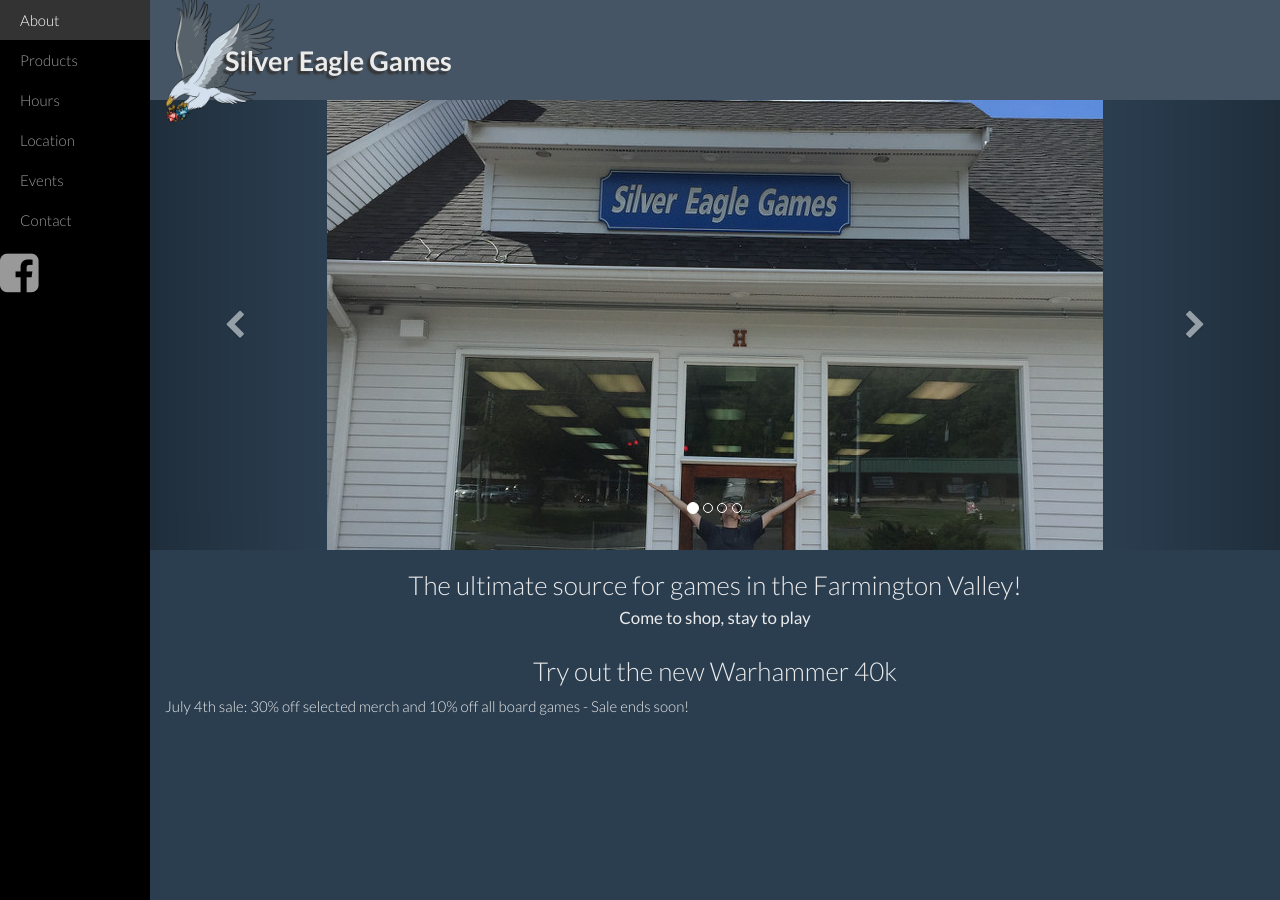
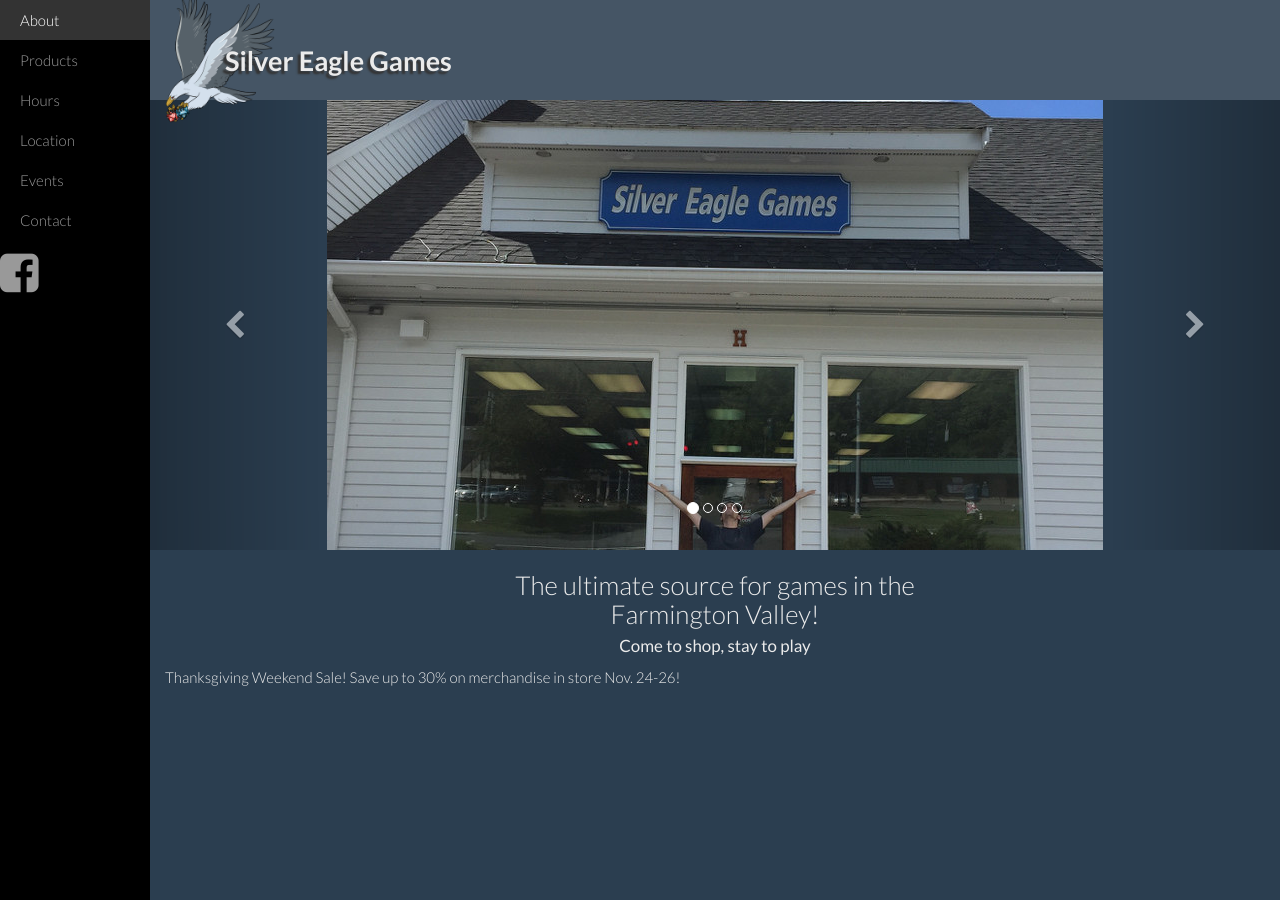
Before and after one commit to sew-admin/sew-admin, a Jekyll site: the page built from index.html, in a window 1280 px wide. Built offline with Jekyll 4.4.1, drawn with Linux system fonts in a browser that asks for light colours; nearby versions of some CDN libraries.

Commit message:
Updated 'index.html' via CloudCannon

```diff
--- a/index.html
+++ b/index.html
@@ -17,6 +17,6 @@ carousel:
     caption:
 ---
 
-<h3 class="text-center editable">The ultimate source for games in the Farmington Valley!<br /><small>Come to shop, stay to play</small><br /><br />Try out the new Warhammer 40k</h3>
+<h3 class="text-center editable">The ultimate source for games in the<br />Farmington Valley!<br /><small>Come to shop, stay to play</small></h3>
 
-<div class="editable"><p>July 4th sale: 30% off selected merch and 10% off all board games - Sale ends soon!</p></div>
+<div class="editable"><p>Thanksgiving Weekend Sale! Save up to 30% on merchandise in store Nov. 24-26!</p></div>
```
